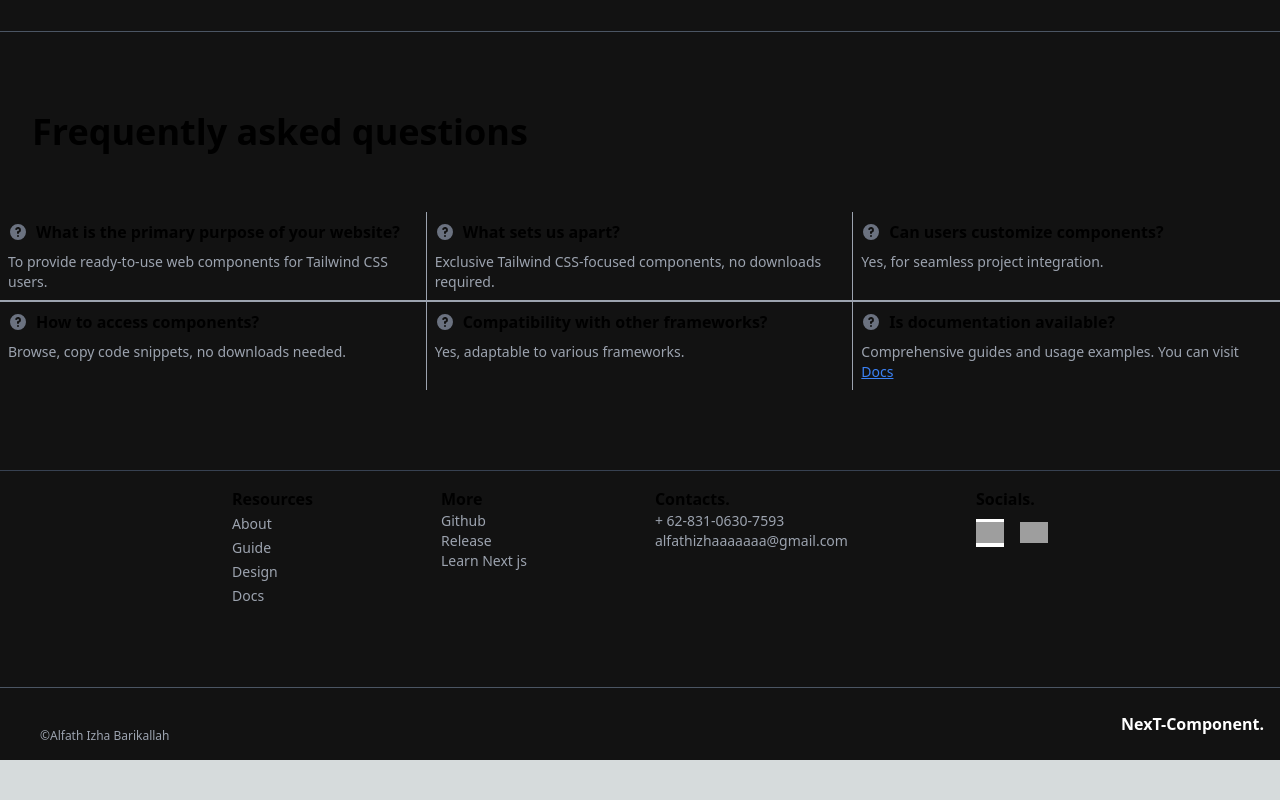
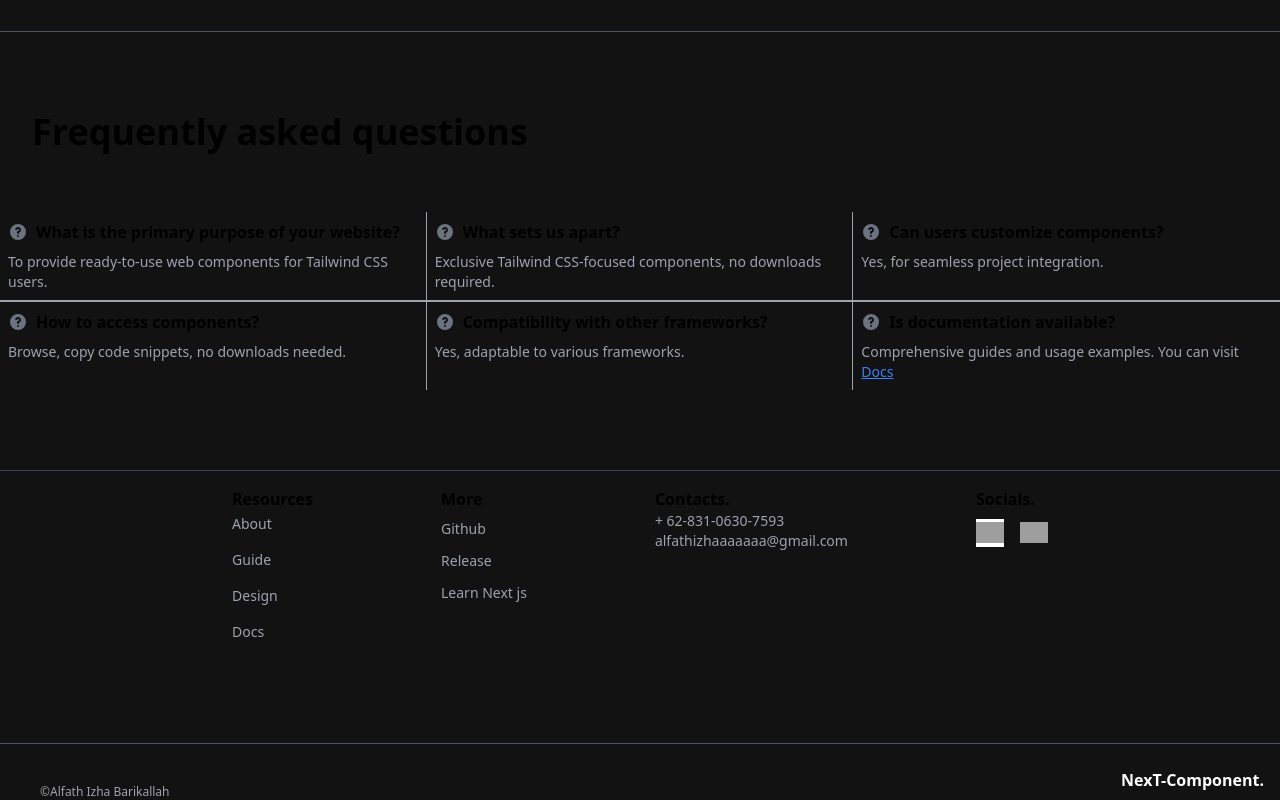
Before and after one commit to justizha/NucleousUI, a Next.js app: page / in a window 1280 px wide. Shown: the part 520-1320 px from the top of the page. Before the commit the page ends 1280 px from the top, so only its background shows below. Built offline with nearby package versions, Linux system fonts and the light colour scheme; grey boxes are pictures that could not be loaded.

Commit message:
footer fixes

```diff
--- a/src/app/layout.tsx
+++ b/src/app/layout.tsx
@@ -14,43 +14,43 @@ export default function RootLayout({ children }) {
           <NavBar></NavBar>
           {children}
         </main>
-        <footer className='w-full border-t border-gray-700 bg-main-black pb-24'>
+        <footer className='w-full border-t border-gray-700 bg-main-black pb-20'>
           <div className='md:flex md:justify-center md:gap-24 grid grid-cols-2 mx-auto'>
             {/* first footer */}
 
             {/* second footer */}
-            <div className='px-4 mt-4'>
+            <div className='px-4 mt-4 mb-2'>
               <h1 className='font-semibold text-base'>Resources</h1>
               <ul className='list-none text-gray-400'>
-                <li>
+                <li className='mb-3'>
                   <Link className='hover:text-gray-200 duration-500  text-sm' href={"/about"}>About</Link>
                 </li>
-                <li>
+                <li className='mb-3'>
                   <Link className='hover:text-gray-200 duration-500  text-sm' href={"#"}>Guide</Link>
                 </li>
-                <li>
+                <li className='mb-3'>
                   <Link className='hover:text-gray-200 duration-500  text-sm' href={"#"}>Design</Link>
                 </li>
-                <li>
+                <li className='mb-3'>
                   <Link className='hover:text-gray-200 duration-500  text-sm' href={"#"}>Docs</Link>
                 </li>
               </ul>
             </div>
             {/* third footer */}
             <div className='px-4 mt-4'>
-              <h1 className='font-semibold text-base'>More</h1>
+              <h1 className='font-semibold text-base mb-2'>More</h1>
               <ul className='text-gray-400'>
-                <li className='hover:text-gray-200 duration-560 text-sm'>
+                <li className='hover:text-gray-200 duration-560 text-sm mb-3'>
                   <a href="https://github.com/justizha/NextDesignComponent">
                     Github
                   </a>
                 </li>
-                <li className='hover:text-gray-200 duration-560 text-sm'>
+                <li className='hover:text-gray-200 duration-560 text-sm mb-3'>
                   <a href="https://github.com/justizha/NextDesignComponent/releases">
                     Release
                   </a>
                 </li>
-                <li className='hover:text-gray-200 duration-500 text-sm'>
+                <li className='hover:text-gray-200 duration-500 text-sm mb-3'>
                   <a href="https://nextjs.org/docs" className='cursor-pointer' target='_blank'>
                     Learn Next js
                   </a>
```
